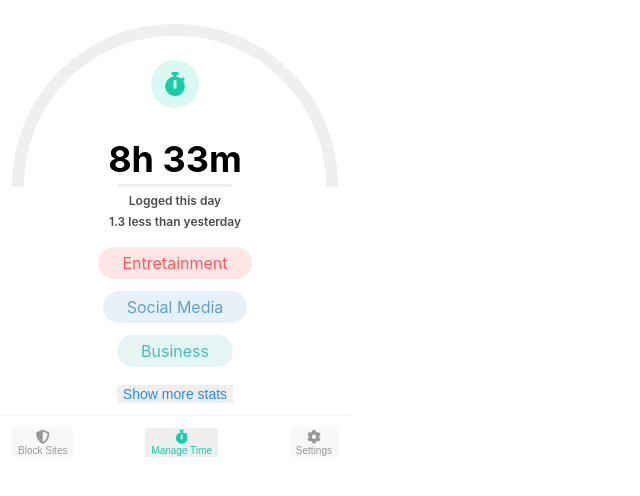
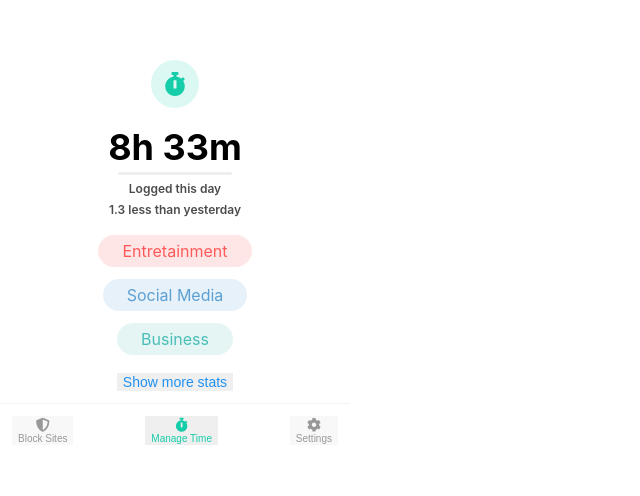
Before and after one commit to litsdm/chrome-time, a React (Create React App) app: page / in a window 1280 px wide. Shown: the top 496 px of the page, without its empty margins (0-640 px from the left). Built offline with nearby package versions, Linux system fonts and the light colour scheme.

Commit message:
Rotate half circle for time progress

```diff
--- a/src/components/TimeManagementTab.module.scss
+++ b/src/components/TimeManagementTab.module.scss
@@ -7,6 +7,7 @@
 .header {
   align-items: center;
   display: flex;
+  height: 151px;
   justify-content: center;
   position: relative;
 }
@@ -21,6 +22,7 @@
   position: absolute;
   top: 36px;
   width: 48px;
+  z-index: 1;
 
   i {
     color: #15CDA8;
@@ -34,6 +36,7 @@
   font-weight: bold;
   margin: 0;
   position: absolute;
+  z-index: 1;
 }
 
 .divider {
@@ -43,22 +46,48 @@
   height: 3px;
   position: absolute;
   width: 114px;
+  z-index: 1;
 }
 
 .halfCircle {
   background-color: #fff;
-  border: 12px solid #efefef;
   border-bottom: 0;
-  border-top-left-radius: 161px;
-  border-top-right-radius: 161px;
-  height: 151px;
+  border-radius: 50%;
+  height: 302px;
+  position: absolute;
+  top: 0;
   width: 302px;
+
+  &:before,
+  &:after {
+    content: '';
+    border-radius: 50%;
+    position: absolute;
+  }
+
+  &:before {
+    background: linear-gradient(to bottom, #fff 0%, #fff 50%, #efefef 50%, #efefef 100%);
+    top: 0;
+    right: 0;
+    bottom: 0;
+    left: 0;
+    transform: rotate(0);
+  }
+
+  &:after {
+    background-color: #fff;
+    top: 15px;
+    right: 15px;
+    bottom: 15px;
+    left: 15px;
+  }
 }
 
 .content {
   background-color: #fff;
   display: flex;
   flex-direction: column;
+  z-index: 1;
 }
 
 .statsText {
```
